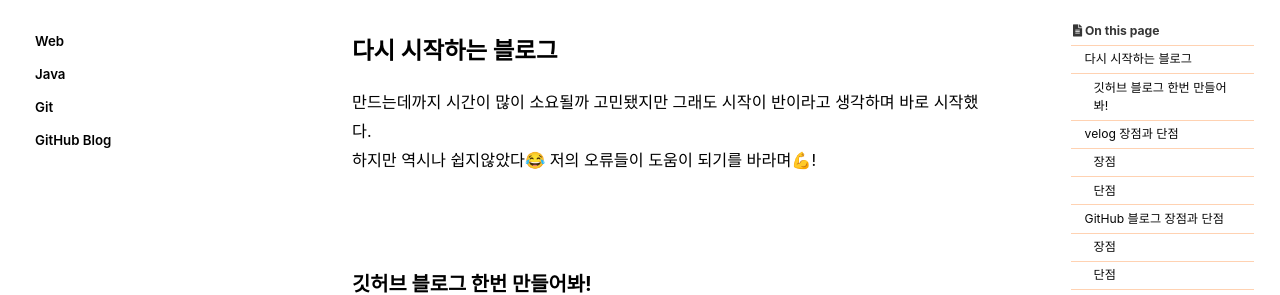
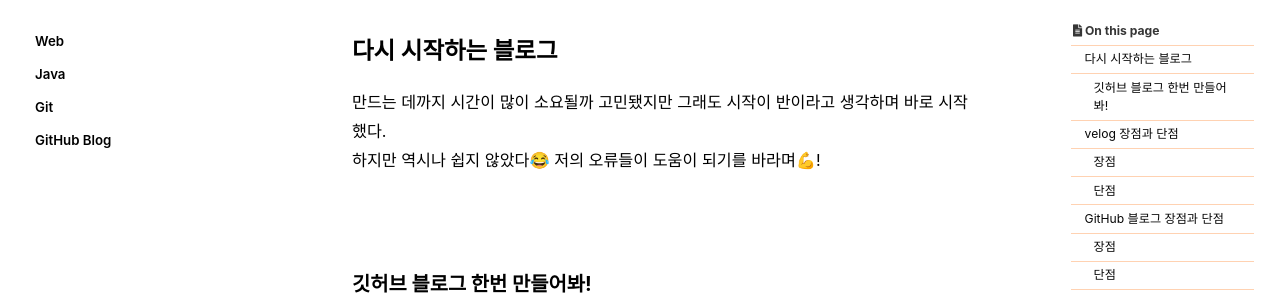
Before and after one commit to shhhaej/shhhaej.github.io, a Jekyll site: the page built from _posts/2021-09-05-github-blog-1.md, in a window 1280 px wide and 900 px high. Shown: the part 213-508 px from the top of the window. Built offline with Jekyll 4.4.1, drawn with Linux system fonts in a browser that asks for light colours; cached includes are drawn as plain includes; some web fonts are replaced; comment, search, counter and statistics services are not loaded.

Commit message:
recommit.

```diff
--- a/_posts/2021-09-05-github-blog-1.md
+++ b/_posts/2021-09-05-github-blog-1.md
@@ -22,8 +22,8 @@ last_modified_at: 2022-08-31
 
 ## 다시 시작하는 블로그
 
-만드는데까지 시간이 많이 소요될까 고민됐지만 그래도 시작이 반이라고 생각하며 바로 시작했다.
-하지만 역시나 쉽지않았다😂 저의 오류들이 도움이 되기를 바라며💪!
+만드는 데까지 시간이 많이 소요될까 고민됐지만 그래도 시작이 반이라고 생각하며 바로 시작했다.
+하지만 역시나 쉽지 않았다😂 저의 오류들이 도움이 되기를 바라며💪!
 
 <br>
 <br>
```
